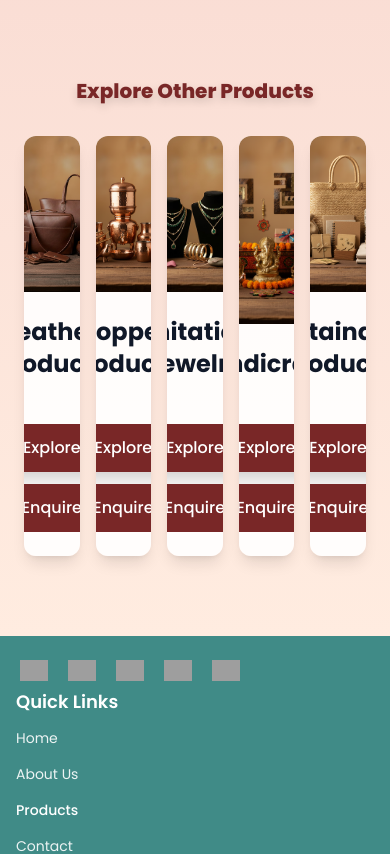
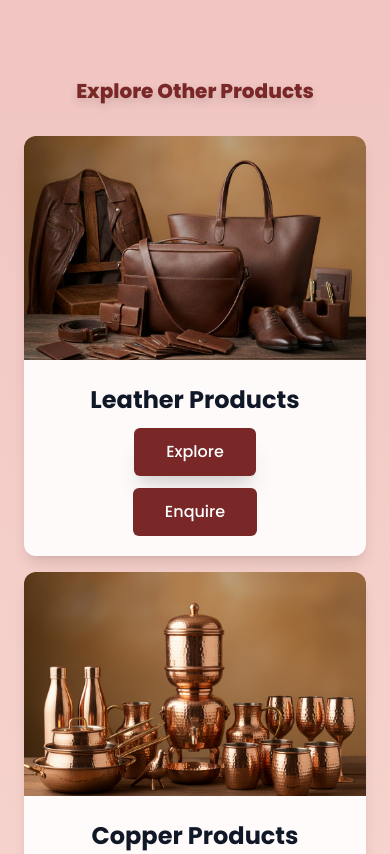
Before and after one commit to SamarthPD-21/Veblyss, a Next.js app in the folder client/: page /products/agricultural-products in a window 390 px wide. Shown: the part 5060-5914 px from the top of the page. Built offline with nearby package versions, Linux system fonts and the light colour scheme; grey boxes are pictures that could not be loaded.

Commit message:
more fixes to home page responsiveness

```diff
--- a/client/src/app/page.tsx
+++ b/client/src/app/page.tsx
@@ -179,11 +179,11 @@ function ProductCategoriesSection() {
 
   return (
     <section id="products" className="py-20">
-      <div className="mx-auto md:px-24 px-4">
+      <div className="mx-auto xl:px-24 px-4">
         <h2 className="text-3xl md:text-4xl font-bold text-center text-[var(--button-red)]">
           Product Categories
         </h2>
-        <div className="mt-10 grid grid-cols-1 sm:grid-cols-2 lg:grid-cols-3 gap-20 items-start justify-items-center">
+        <div className="mt-10 grid grid-cols-1 sm:grid-cols-2 lg:grid-cols-3 xl:gap-20 md:gap-14 gap-4 items-start justify-items-center">
           {productCategories.map((product) => (
             <div key={product.id} className="w-full flex justify-center">
               <Card
--- a/client/src/app/products/[product_type]/page.tsx
+++ b/client/src/app/products/[product_type]/page.tsx
@@ -52,7 +52,7 @@ function OtherProductsSection({ currentProductType }: { currentProductType: stri
         </h1>
 
         {/* Product Grid */}
-        <div className="flex gap-4 w-full">
+        <div className="grid grid-cols-1 md:grid-cols-3 lg:grid-cols-4 xl:grid-cols-5 gap-4 w-full">
           {otherProducts.map((product) => (
             <div
               key={product.name}
@@ -71,7 +71,7 @@ function OtherProductsSection({ currentProductType }: { currentProductType: stri
                 <h2 className="text-2xl font-bold text-gray-900 mb-3">
                   {product.name}
                 </h2>
-                    <div className="mt-8 flex flex-col sm:flex-row gap-3 sm:gap-4 items-center">
+                    <div className="md:mt-8 flex flex-col sm:flex-row gap-3 sm:gap-4 items-center">
                   <Link href={`/products/${product.type}`}>
                     <Btn size="large" className="shadow-xl">
                       Explore
```
